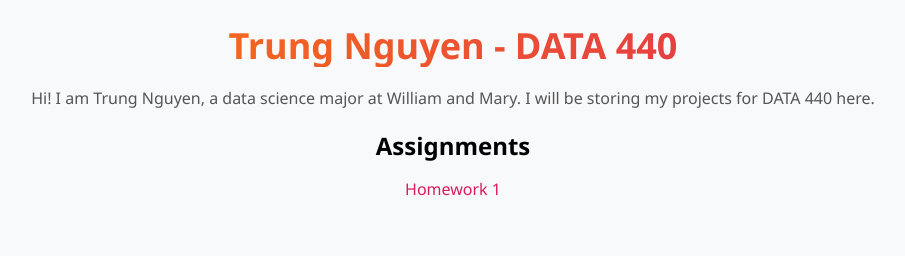
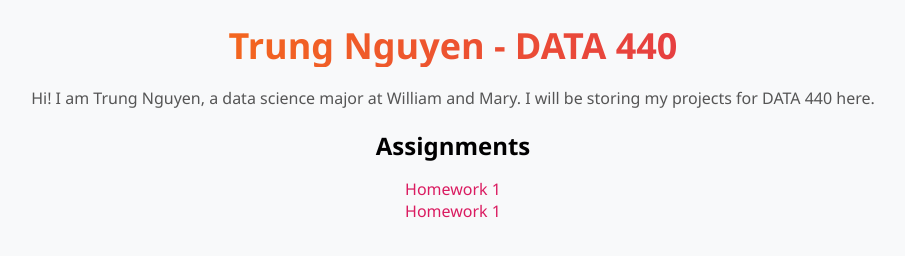
Before and after one commit to TrungNguyen02/DATA-440, a plain HTML site: page index.html in a window 1280 px wide. Shown: the whole page, without its empty margins (187-1092 px from the left). Drawn offline with Linux system fonts and the light colour scheme.

Commit message:
Update index.html

```diff
--- a/index.html
+++ b/index.html
@@ -19,6 +19,7 @@
         <center><h2>Assignments</h2></center>
         <center><p>
            <a href = "https://github.com/TrungNguyen02/DATA-440/blob/main/Trung_DATA_440_HW_1.ipynb" target="_blank">Homework 1</a><br>
+           <a href = "https://github.com/TrungNguyen02/DATA-440/blob/main/Trung_DATA_440_HW_2.ipynb" target="_blank">Homework 1</a><br>
 
 <!--            <a href = "https://github.com/TrungNguyen02/DATA441/blob/main/Nguyen_HW1.ipynb" target="_blank">Homework 1</a><br> -->
 
```
